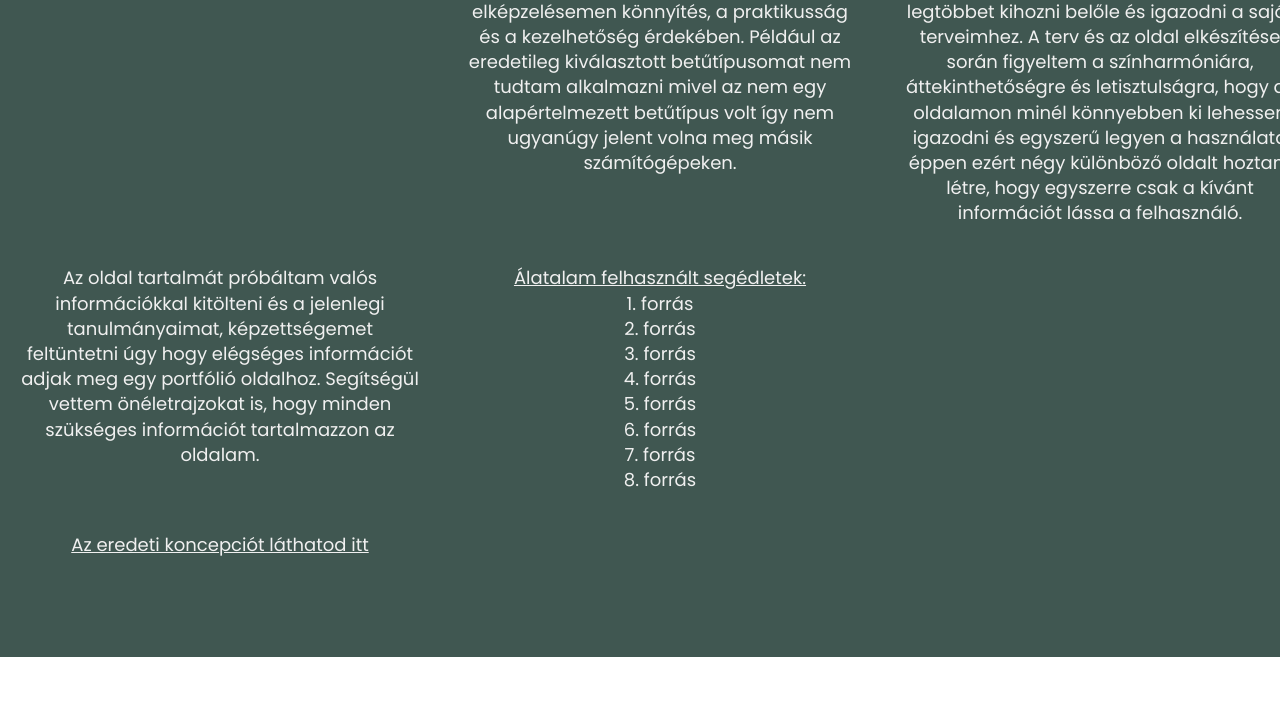
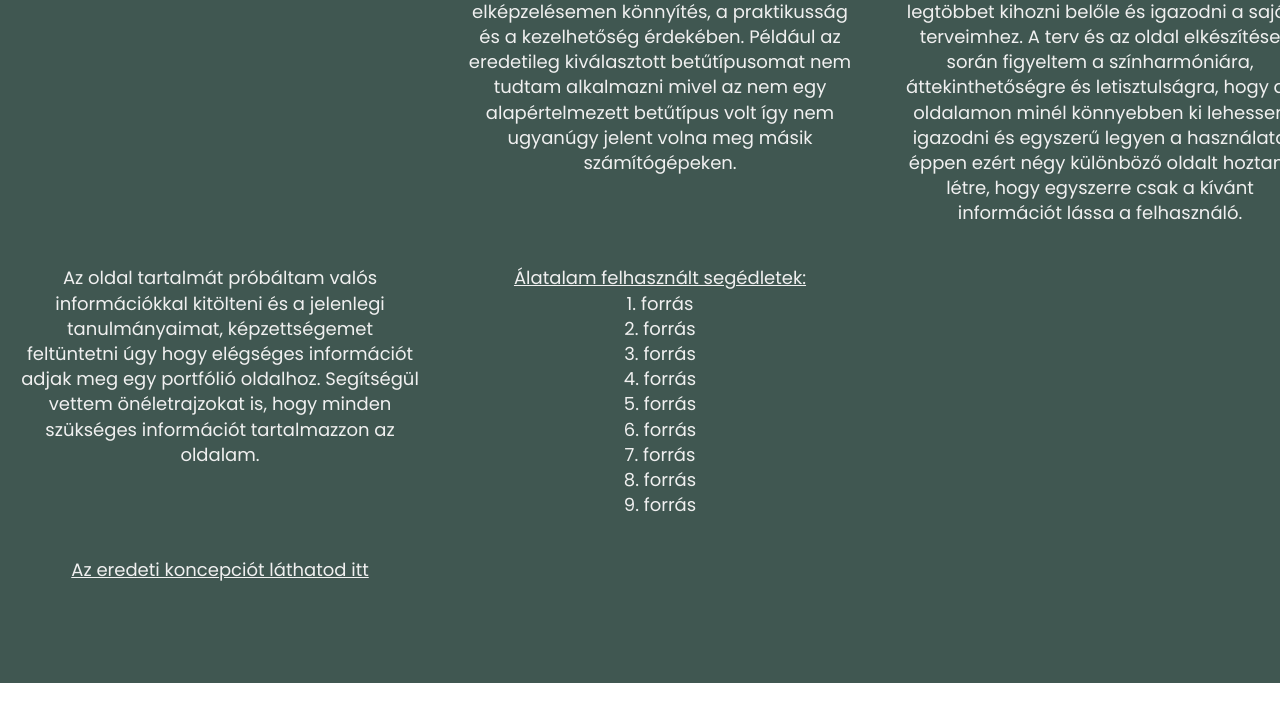
Before and after one commit to kisreka/kis_reka_portfolio, a plain HTML site: page koncepció.html in a window 1280 px wide. Shown: the part 202-924 px from the top of the page. Drawn offline with Linux system fonts and the light colour scheme.

Commit message:
Update koncepció.html

```diff
--- a/koncepció.html
+++ b/koncepció.html
@@ -48,6 +48,7 @@
   <li><a href="  https://fontawesome.com/icons/at">6. forrás</a></li>
   <li><a href="  https://css-tricks.com/snippets/html/mailto-links/">7. forrás</a></li>
   <li><a href="  https://stackoverflow.com/questions/31520894/using-css-classes-to-format-a-hreftel-link">8. forrás</a></li>
+  <li><a href="  https://www.w3schools.com/howto/howto_google_fonts.asp">9. forrás</a></li>
   </ul>
 </p>
 <p>
```
